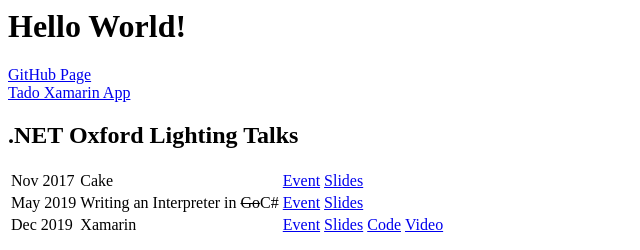
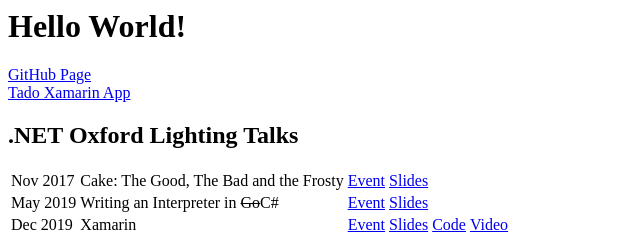
Before and after one commit to Timboski/Timboski.github.io, a plain HTML site: page index.html in a window 1280 px wide. Shown: the top 250 px of the page, without its empty margins (0-640 px from the left). Drawn offline with Linux system fonts and the light colour scheme; grey boxes are pictures that could not be loaded.

Commit message:
Fix Cake talk title

```diff
--- a/index.html
+++ b/index.html
@@ -13,7 +13,7 @@
       <table>
         <tr>
           <td>Nov 2017</td>
-          <td>Cake</td>
+          <td>Cake: The Good, The Bad and the Frosty</td>
           <td><a href="https://www.danclarke.com/dotnetoxford-nov-2017" target="_blank">Event</a></td>
           <td><a href="https://docs.google.com/presentation/d/1-2xHOgSErnqc_XobTZh_BM_Iur7ALQTdZ11uvixnb6Y/edit" target="_blank">Slides</a></td>
         </tr>
```
